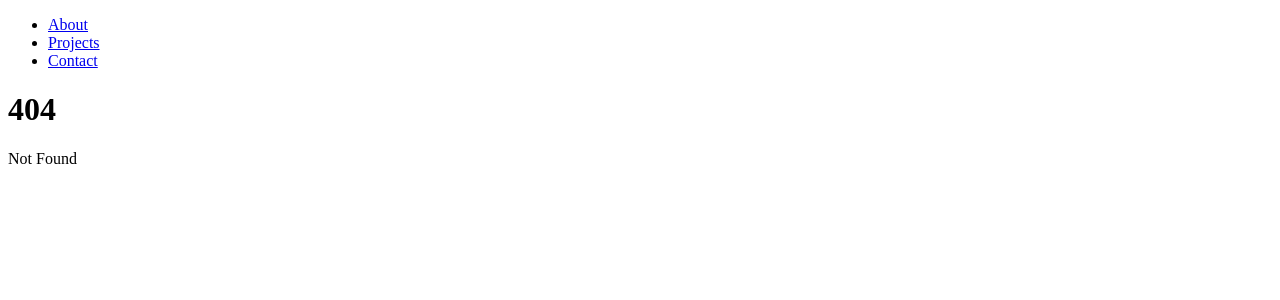
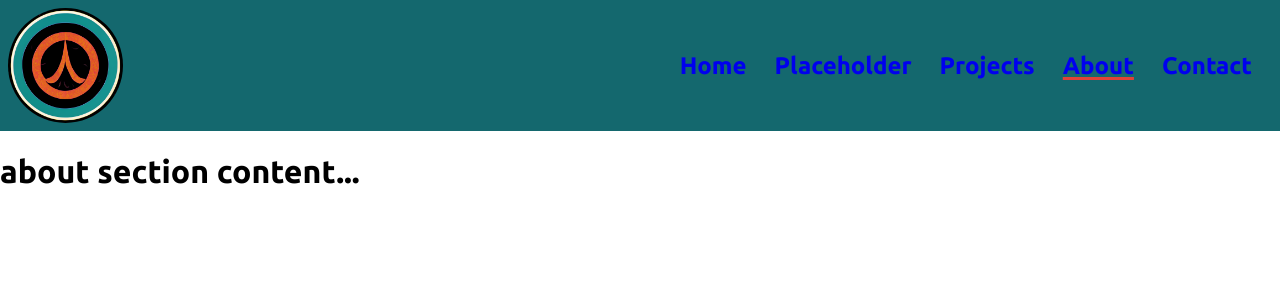
Before and after one commit to fuatcanakgun/fuatcanakgun, a SvelteKit app: page /about in a window 1280 px wide. Before the commit this address had no page. Shown: the top 300 px of the page. Built offline with nearby package versions, Linux system fonts and the light colour scheme.

Commit message:
routes and header arranged.

```diff
--- a/src/routes/+layout.svelte
+++ b/src/routes/+layout.svelte
@@ -1,9 +1,73 @@
-<nav>
-    <ul>
-        <li><a href="/" on:click|preventDefault={() => {}}>About</a></li>
-        <li><a href="/" on:click|preventDefault={() => {}}>Projects</a></li>
-        <li><a href="/" on:click|preventDefault={() => {}}>Contact</a></li>
-    </ul>
-</nav>
+<script>
+    import {page} from "$app/stores"
+
+    const pageSections = [
+        {title: "Home", path: "/"},
+        {title: "Placeholder", path: "/placeholder"},
+        {title: "Projects", path: "/projects"},
+        {title: "About", path: "/about"},
+        {title: "Contact", path: "/contact"}
+    ]
+</script>
+
+<head>
+    <link rel="preconnect" href="https://fonts.googleapis.com">
+    <link rel="preconnect" href="https://fonts.gstatic.com">
+    <link href="https://fonts.googleapis.com/css2?family=Ubuntu:wght@300;400;700&display=swap" rel="stylesheet">
+</head>
+
+<header>
+    <img src="favicon.png" alt="Website logo."/>
+    <nav>
+        {#each pageSections as section}
+        <a class:current-page={$page.url.pathname === section.path} href={section.path}>{section.title}</a>
+        {/each}
+    </nav>
+</header>
 
 <slot />
+
+<style>
+    :global(html, body) {
+        font-family: 'Ubuntu', sans-serif;
+        box-sizing: border-box;
+        margin: 0;
+        padding: 0;
+    }
+
+    img {
+        width: 9vmax;
+        border-radius: 50%;
+        margin: 0.5rem;
+    }
+
+    header {
+        display: flex;
+        justify-content: space-between;
+        background: #14686e;
+    }
+
+    nav {
+        display: flex;
+        align-items: center;
+        justify-content: space-between;
+    }
+
+    a {
+        font-size: 24px;
+        font-weight: 700;
+        text-decoration: none;
+        margin-right: 1.75rem;
+    }
+
+    a:visited {
+        color: inherit;
+    }
+
+    .current-page {
+        text-decoration: underline;
+        text-decoration-color: #DF4237;
+        text-decoration-thickness: 3px;
+        text-underline-offset: 3px;
+    }
+</style>
--- a/src/routes/+page.svelte
+++ b/src/routes/+page.svelte
@@ -1,6 +1,2 @@
-<script>
-    import Header from './+layout.svelte'
-</script>
-
 <h1>Welcome to Fuat World!</h1>
 <p>This is a dev page using svelte and sveltekit!</p>
--- /dev/null
+++ b/src/routes/about/+page.svelte
@@ -0,0 +1 @@
+<h1>about section content...</h1>
--- /dev/null
+++ b/src/routes/contact/+page.svelte
@@ -0,0 +1 @@
+<h1>Contact page content...</h1>
--- /dev/null
+++ b/src/routes/placeholder/+page.svelte
@@ -0,0 +1 @@
+<h1>placeholder section for later use...</h1>
--- /dev/null
+++ b/src/routes/projects/+page.svelte
@@ -0,0 +1 @@
+<h1>projects are here for display...</h1>
```
Also changed, not shown: static/favicon.png.
